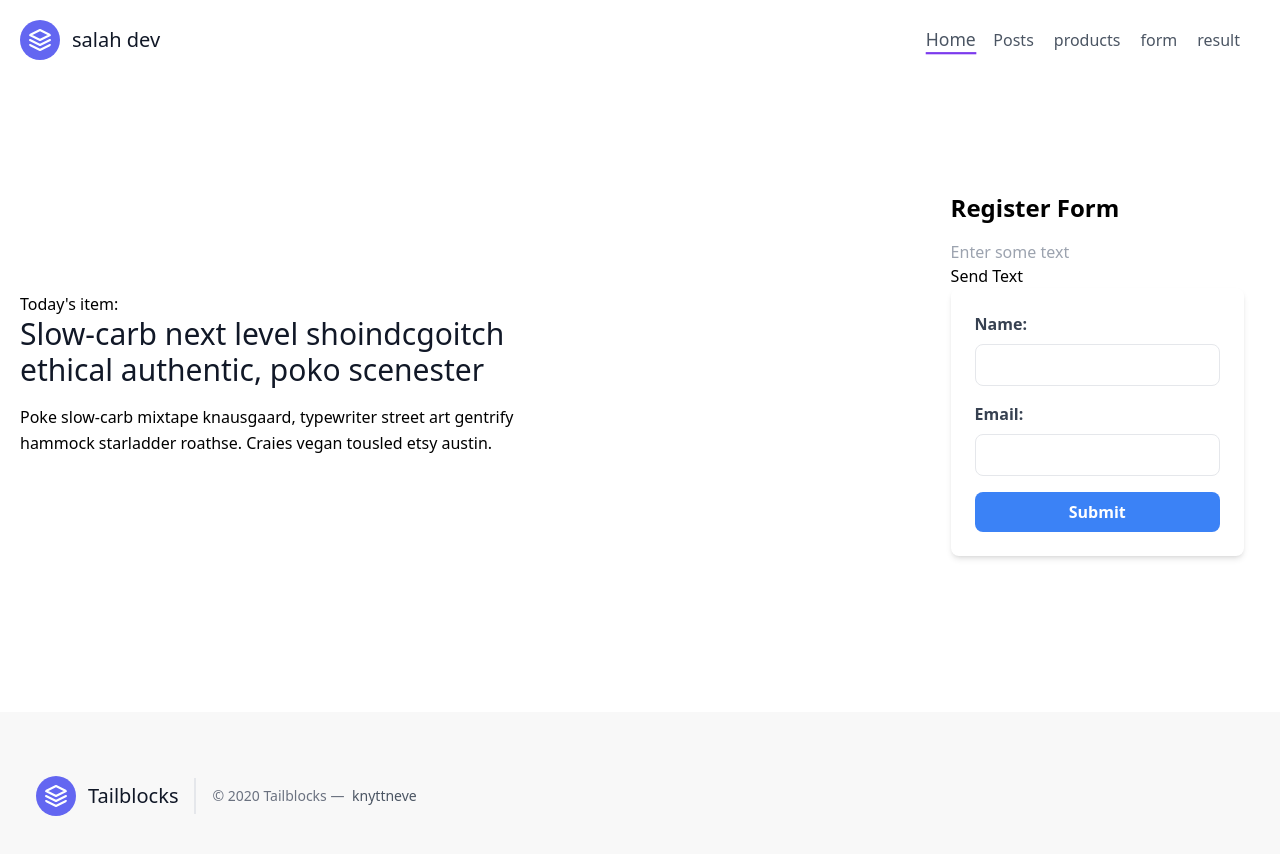
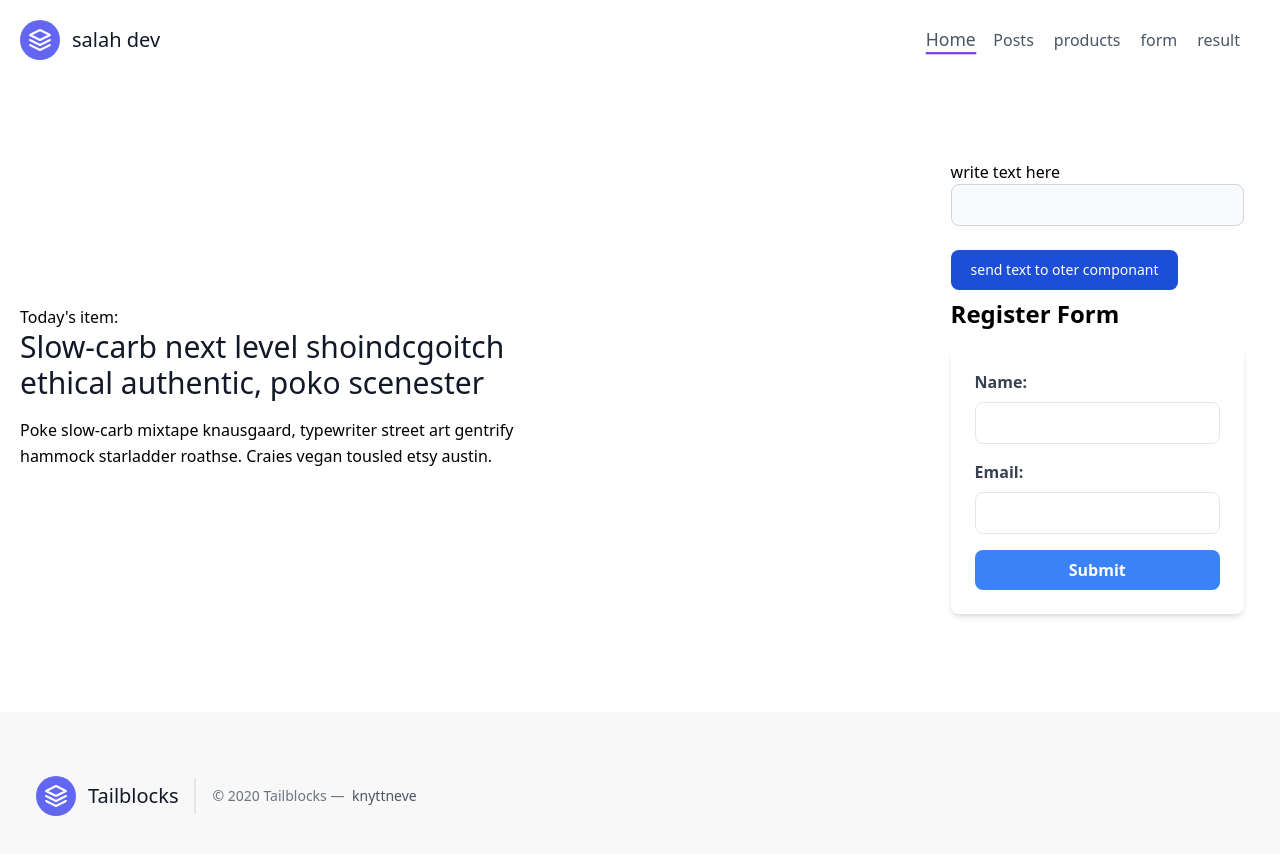
Before and after one commit to salahddik/salah-project-education, an Angular app: page / in a window 1280 px wide. Shown: the top 854 px of the page. Built offline with nearby package versions, Linux system fonts and the light colour scheme.

Commit message:
new add in pass componanate

```diff
--- a/src/app/modules/home/components/form/form.component.html
+++ b/src/app/modules/home/components/form/form.component.html
@@ -1,42 +1,33 @@
 <div class="container mx-auto p-4">
-  <h1 class="text-2xl font-bold mb-4">Register Form</h1>
-  <div>
-    <input #inputField placeholder="Enter some text" />
-    <button (click)="sendText(inputField)">Send Text</button>
-  </div>
 
 
+  <label for="item-input">write text here </label>
+  <input
+    class="mb-6 bg-gray-50 border border-gray-300 text-gray-900 text-sm rounded-lg focus:ring-blue-500 focus:border-blue-500 block w-full p-2.5 dark:bg-gray-700 dark:border-gray-600 dark:placeholder-gray-400 dark:text-white dark:focus:ring-blue-500 dark:focus:border-blue-500"
+    type="text" id="item-input" #newItem>
+  <button
+    class=" text-white bg-blue-700 hover:bg-blue-800 focus:ring-4 focus:ring-blue-300 font-medium rounded-lg text-sm px-5 py-2.5 me-2 mb-2 dark:bg-blue-600 dark:hover:bg-blue-700 focus:outline-none dark:focus:ring-blue-800"
+    type="button" (click)="functionbutton(newItem.value)">send text to oter componant</button>
+  <h1 class="text-2xl font-bold mb-4">Register Form</h1>
 
-  <form
-    class="max-w-md mx-auto bg-white p-6 shadow-md rounded-lg"
-  >
+  <form class="max-w-md mx-auto bg-white p-6 shadow-md rounded-lg">
     <!-- Name Field -->
     <div class="mb-4">
       <label for="name" class="block text-gray-700 font-semibold mb-2">Name:</label>
-      <input
-        type="text"
-        id="name"
-        formControlName="name"
-        class="w-full px-4 py-2 border rounded-lg focus:outline-none focus:ring-2 focus:ring-blue-500 focus:border-transparent"
-      />
+      <input type="text" id="name" formControlName="name"
+        class="w-full px-4 py-2 border rounded-lg focus:outline-none focus:ring-2 focus:ring-blue-500 focus:border-transparent" />
     </div>
 
     <!-- Email Field -->
     <div class="mb-4">
       <label for="email" class="block text-gray-700 font-semibold mb-2">Email:</label>
-      <input
-        type="email"
-        id="email"
-        formControlName="email"
-        class="w-full px-4 py-2 border rounded-lg focus:outline-none focus:ring-2 focus:ring-blue-500 focus:border-transparent"
-      />
+      <input type="email" id="email" formControlName="email"
+        class="w-full px-4 py-2 border rounded-lg focus:outline-none focus:ring-2 focus:ring-blue-500 focus:border-transparent" />
     </div>
 
     <!-- Submit Button -->
-    <button
-      type="submit"
-      class="w-full bg-blue-500 text-white py-2 px-4 rounded-lg font-semibold hover:bg-blue-600 focus:outline-none focus:ring-2 focus:ring-blue-400 focus:ring-offset-2 disabled:bg-gray-300 disabled:cursor-not-allowed"
-    >
+    <button type="submit"
+      class="w-full bg-blue-500 text-white py-2 px-4 rounded-lg font-semibold hover:bg-blue-600 focus:outline-none focus:ring-2 focus:ring-blue-400 focus:ring-offset-2 disabled:bg-gray-300 disabled:cursor-not-allowed">
       Submit
     </button>
   </form>
--- a/src/app/modules/home/components/form/form.component.ts
+++ b/src/app/modules/home/components/form/form.component.ts
@@ -6,10 +6,9 @@ import { Component, Output, EventEmitter } from '@angular/core';
   styleUrls: ['./form.component.scss'],
 })
 export class FormComponent {
-  @Output() dataUpdate = new EventEmitter<string>();
+  @Output() textinfrom = new EventEmitter<string>();
 
-  // Method to send the text to the parent component
-  sendText(inputElement: HTMLInputElement) {
-    this.dataUpdate.emit(inputElement.value); // Emit the value of the input field
+  functionbutton(value: string) {
+    this.textinfrom.emit(value);
   }
 }
--- a/src/app/modules/home/components/resultform/resultform.component.html
+++ b/src/app/modules/home/components/resultform/resultform.component.html
@@ -1,5 +1,5 @@
 <p>
-  Today's item: {{item}}
+  Today's item: {{resultvariable}}
 </p>
 
 <div class="lg:w-3/5 md:w-1/2 md:pr-16 lg:pr-0 pr-0">
--- a/src/app/modules/home/components/resultform/resultform.component.ts
+++ b/src/app/modules/home/components/resultform/resultform.component.ts
@@ -6,5 +6,5 @@ import { Component, Input } from '@angular/core'; // First, import Input
   styleUrls: ['./resultform.component.scss'],
 })
 export class ResultformComponent {
-  @Input() item = ''; // decorate the property with @Input()
+  @Input() resultvariable = '';
 }
--- a/src/app/modules/home/container/home.component.html
+++ b/src/app/modules/home/container/home.component.html
@@ -1,7 +1,6 @@
-<section class="container px-5 py-24 mx-auto flex items-center">
-  <!-- Display text from the parent component in app-resultform -->
-  <app-resultform [item]="currentItem"></app-resultform>
 
-  <!-- Send text from the app-form component to the parent component -->
-  <app-form (dataUpdate)="updateText($event)"></app-form>
-</section>
+  <section class="container px-5 py-16 mx-auto flex items-center">
+    <app-resultform [resultvariable]="homevariable"></app-resultform>
+
+    <app-form (textinfrom)="homefucntion($event)"></app-form>
+  </section>
--- a/src/app/modules/home/container/home.component.ts
+++ b/src/app/modules/home/container/home.component.ts
@@ -3,16 +3,12 @@ import { Component } from '@angular/core';
 @Component({
   selector: 'app-home',
   templateUrl: './home.component.html',
-  styleUrls: ['./home.component.scss']
+  styleUrls: ['./home.component.scss'],
 })
 export class HomeComponent {
+  homevariable = ''; // Initial value
 
-  // Declare currentItem property
-  currentItem: any;
-
-  // Add this method to handle the emitted data from the child component
-  updateText(data: any): void {
-    console.log('Received data from app-form:', data);
-    this.currentItem = data;  // Store the received data in currentItem
+  homefucntion(newItem: string) {
+    this.homevariable = newItem;
   }
 }
```
Also changed, not shown: 1 other file (tests, documents, lock files or other folders).
